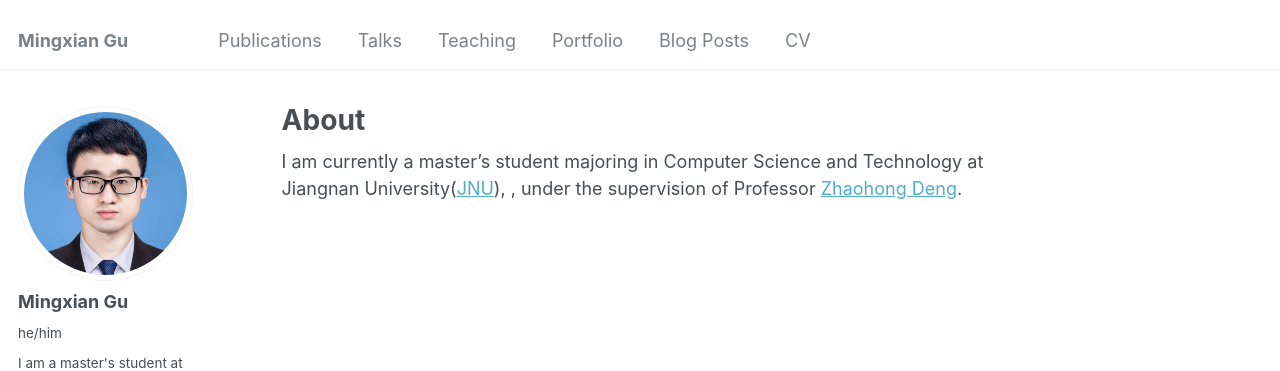
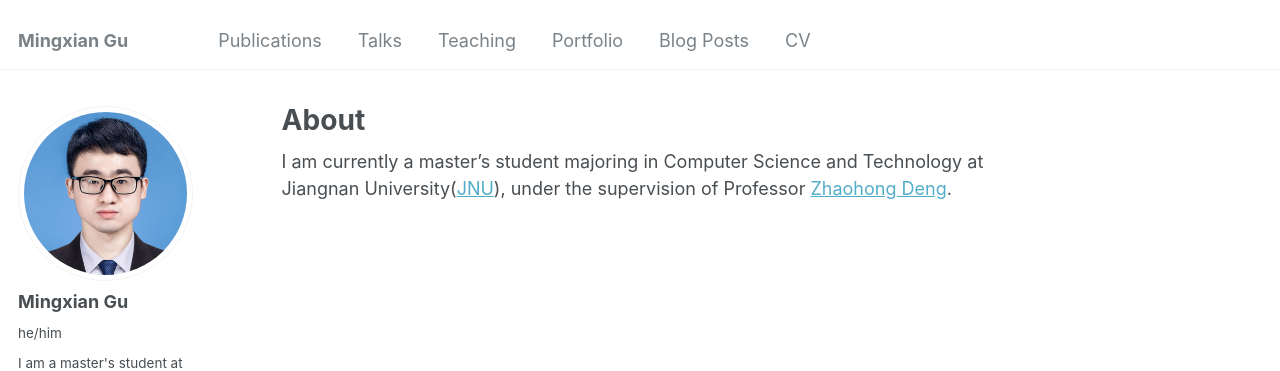
Before and after one commit to 0x7C08/0x7C08.github.io, a Jekyll site: the page built from _pages/about.md, in a window 1280 px wide. Shown: the top 371 px of the page. Built offline with Jekyll 4.4.1, drawn with Linux system fonts in a browser that asks for light colours.

```diff
--- a/_pages/about.md
+++ b/_pages/about.md
@@ -7,4 +7,4 @@ redirect_from:
   - /about.html
 ---
 
-I am currently a master's student majoring in Computer Science and Technology at Jiangnan University([JNU](https://www.jiangnan.edu.cn/)), , under the supervision of Professor [Zhaohong Deng](http://ai.jiangnan.edu.cn/info/1013/1548.htm).
+I am currently a master's student majoring in Computer Science and Technology at Jiangnan University([JNU](https://www.jiangnan.edu.cn/)), under the supervision of Professor [Zhaohong Deng](http://ai.jiangnan.edu.cn/info/1013/1548.htm).
```
